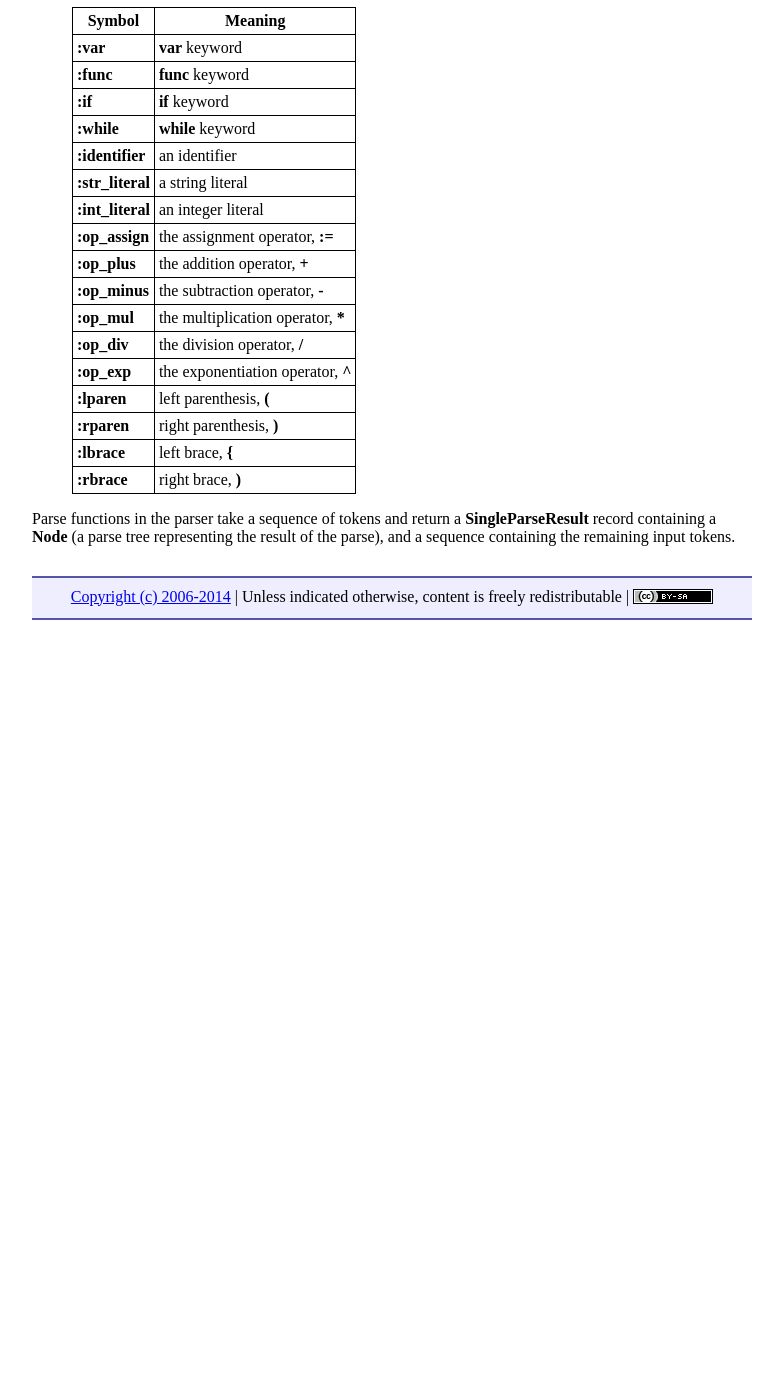
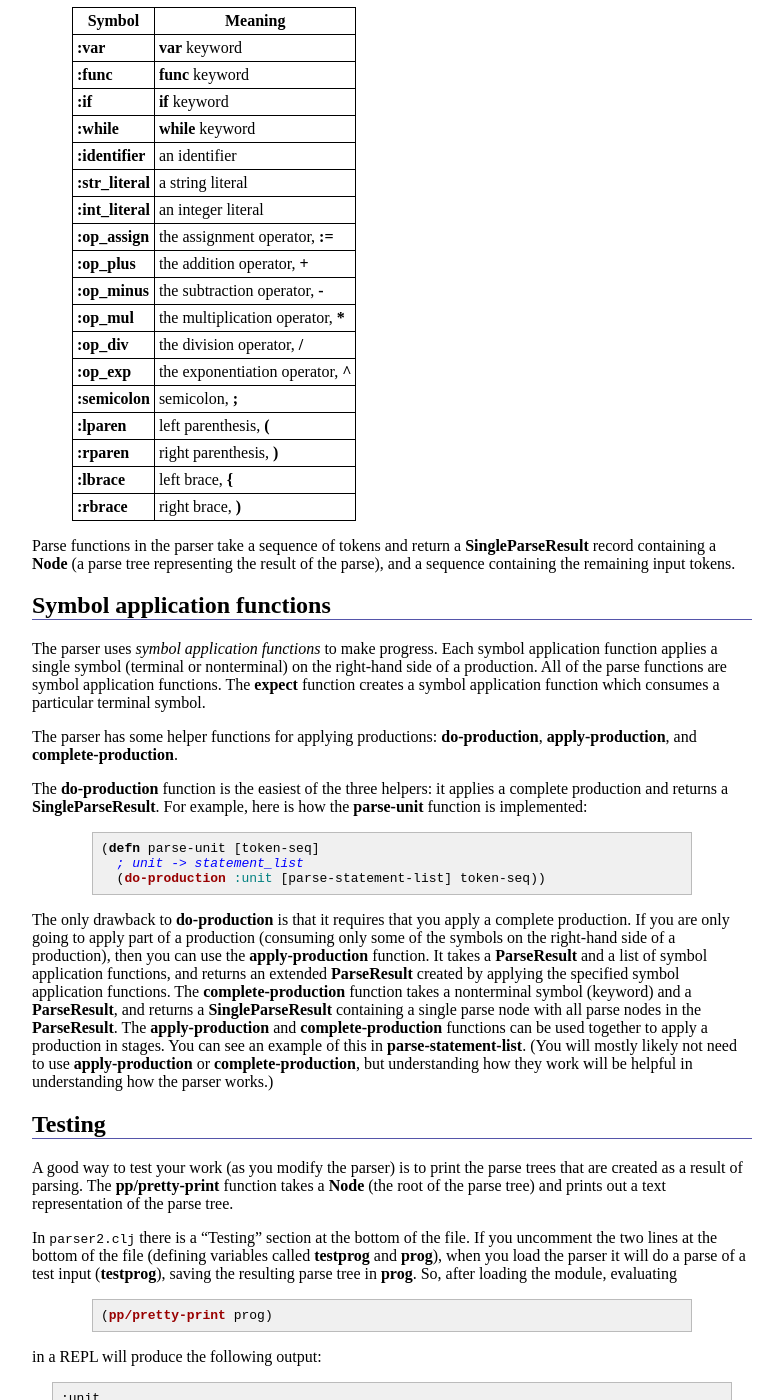
Before and after one commit to ycpcs/cs340-fall2014, a Jekyll site: the page built from assign/assign05.md, in a window 1280 px wide and 1400 px high, scrolled down 2004 px. Shown: the whole window, without its empty margins (248-1031 px from the left). Built offline with Jekyll 4.4.1, drawn with Linux system fonts in a browser that asks for light colours; nearby versions of some CDN libraries; Markdown is read by kramdown in place of the engine named in the settings; before the commit the page ends 2634 px from its top, so only the background shows below that; some of the changed text lies outside the part shown.

Commit message:
post assignment 5

```diff
--- a/assign/assign05.md
+++ b/assign/assign05.md
@@ -3,7 +3,7 @@ layout: default
 title: "Assignment 5: Parsing, Part 1"
 ---
 
-*Note: preliminary, will change*
+**Due**: Thursday, Oct 30th by 11:59 PM
 
 # Getting Started
 
@@ -112,9 +112,116 @@ The parser takes its inputs as a sequence of tokens.  Each token is a two-elemen
 > **:op\_mul** | the multiplication operator, <b>*</b>
 > **:op\_div** | the division operator, **/**
 > **:op\_exp** | the exponentiation operator, **^**
+> **:semicolon** | semicolon, **;**
 > **:lparen** | left parenthesis, **(**
 > **:rparen** | right parenthesis, **)**
 > **:lbrace** | left brace, **{**
 > **:rbrace** | right brace, **)**
 
 Parse functions in the parser take a sequence of tokens and return a **SingleParseResult** record containing a **Node** (a parse tree representing the result of the parse), and a sequence containing the remaining input tokens.
+
+## Symbol application functions
+
+The parser uses *symbol application functions* to make progress.  Each symbol application function applies a single symbol (terminal or nonterminal) on the right-hand side of a production.  All of the parse functions are symbol application functions.  The **expect** function creates a symbol application function which consumes a particular terminal symbol.
+
+The parser has some helper functions for applying productions: **do-production**, **apply-production**, and **complete-production**.
+
+The **do-production** function is the easiest of the three helpers: it applies a complete production and returns a **SingleParseResult**.  For example, here is how the **parse-unit** function is implemented:
+
+{% highlight clojure %}
+(defn parse-unit [token-seq]
+  ; unit -> statement_list
+  (do-production :unit [parse-statement-list] token-seq))
+{% endhighlight %}
+
+The only drawback to **do-production** is that it requires that you apply a complete production.  If you are only going to apply part of a production (consuming only some of the symbols on the right-hand side of a production), then you can use the **apply-production** function.  It takes a **ParseResult** and a list of symbol application functions, and returns an extended **ParseResult** created by applying the specified symbol application functions.  The **complete-production** function takes a nonterminal symbol (keyword) and a **ParseResult**, and returns a **SingleParseResult** containing a single parse node with all parse nodes in the **ParseResult**.  The **apply-production** and **complete-production** functions can be used together to apply a production in stages.  You can see an example of this in **parse-statement-list**.  (You will mostly likely not need to use **apply-production** or **complete-production**, but understanding how they work will be helpful in understanding how the parser works.)
+
+## Testing
+
+A good way to test your work (as you modify the parser) is to print the parse trees that are created as a result of parsing.  The **pp/pretty-print** function takes a **Node** (the root of the parse tree) and prints out a text representation of the parse tree.
+
+In `parser2.clj` there is a "Testing" section at the bottom of the file.  If you uncomment the two lines at the bottom of the file (defining variables called **testprog** and **prog**), when you load the parser it will do a parse of a test input (**testprog**), saving the resulting parse tree in **prog**.  So, after loading the module, evaluating
+
+{% highlight clojure %}
+(pp/pretty-print prog)
+{% endhighlight %}
+
+in a REPL will produce the following output:
+
+    :unit
+    +--:statement_list
+       +--:statement
+       |  +--:var_decl_statement
+       |     +--:var["var"]
+       |     +--:identifier["a"]
+       |     +--:semicolon[";"]
+       +--:statement_list
+          +--:statement
+          |  +--:var_decl_statement
+          |     +--:var["var"]
+          |     +--:identifier["b"]
+          |     +--:semicolon[";"]
+          +--:statement_list
+             +--:statement
+             |  +--:expression_statement
+             |     +--:op_assign
+             |     |  +--:primary
+             |     |  |  +--:identifier["a"]
+             |     |  +--:primary
+             |     |     +--:int_literal["5"]
+             |     +--:semicolon[";"]
+             +--:statement_list
+                +--:statement
+                   +--:expression_statement
+                      +--:op_assign
+                      |  +--:primary
+                      |  |  +--:identifier["b"]
+                      |  +--:op_div
+                      |     +--:primary
+                      |     |  +--:identifier["a"]
+                      |     +--:op_exp
+                      |        +--:primary
+                      |        |  +--:identifier["a"]
+                      |        +--:op_exp
+                      |           +--:primary
+                      |           |  +--:int_literal["4"]
+                      |           +--:primary
+                      |              +--:int_literal["5"]
+                      +--:semicolon[";"]
+
+This parse tree corresponds to the input
+
+    var a; var b; a := 5; b := a / a^4^5;
+
+As you work on the parser, you can modify **testprog** to test other inputs to ensure they parse correctly.
+
+Coming soon: more test inputs and their expected parse trees.
+
+# Submitting
+
+When you are done, submit the lab to the Marmoset server using either of the methods below.
+
+> **Important**: after you submit, log into the submission server and verify that the correct files were uploaded. You are responsible for ensuring that you upload the correct files. I may assign a grade of 0 for an incorrectly submitted assignment.
+
+From Eclipse
+------------
+
+If you have the [Simple Marmoset Uploader Plugin](http://ycpcs.github.io/cs201-fall2014/resources/index.html) installed, select the project (**CS340\_Assign05**) in the package explorer and then press the blue up arrow button in the toolbar. Enter your Marmoset username and password when prompted.
+
+From a web browser
+------------------
+
+Create a zip file containing your completed project.  (If you are in Eclipse, you can use **File &rarr; Export... &rarr; General &rarr; Archive File**.)
+
+Upload the saved zip file to the Marmoset server as **assign05**. The server URL is
+
+> [https://cs.ycp.edu/marmoset/](https://cs.ycp.edu/marmoset/)
+
+From the command line
+---------------------
+
+From the command line, run the command
+
+    make submit
+
+Type your Marmoset username and password when prompted.
```
Also changed, not shown: assign/index.md (+1 -1 lines), index.md (+1 -0 lines), 1 other file.
